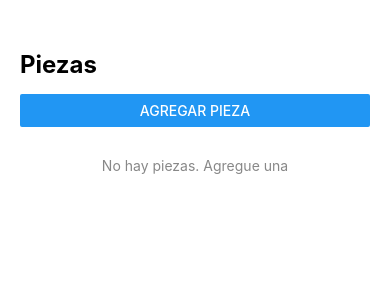
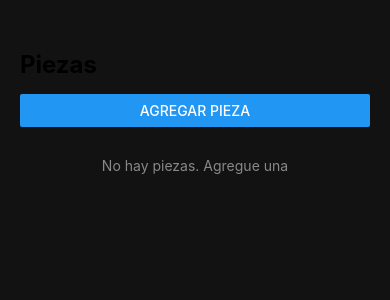
Before and after one commit to xGiovax/DesafioPracticoDPS2, a React Native app: screen / in a window 390 px wide. Shown: the top 300 px of the page. Built offline with nearby package versions, Linux system fonts and the light colour scheme.

Commit message:
feat: agregar la paleta de colores

```diff
--- a/App.js
+++ b/App.js
@@ -50,6 +50,6 @@ export default function App() {
 const styles = StyleSheet.create({
   container: {
     flex: 1,
-    backgroundColor: '#fff',
+    backgroundColor: '#121212',
   },
 });
```
